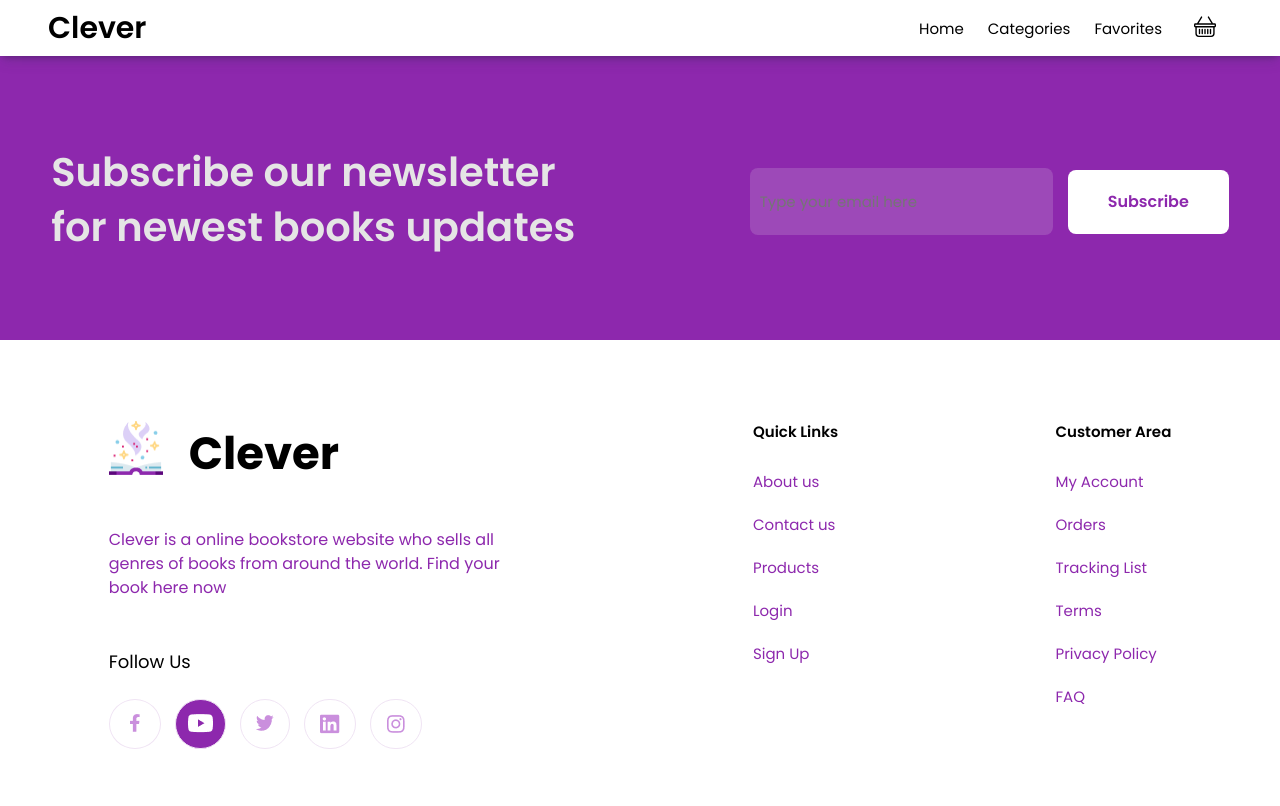
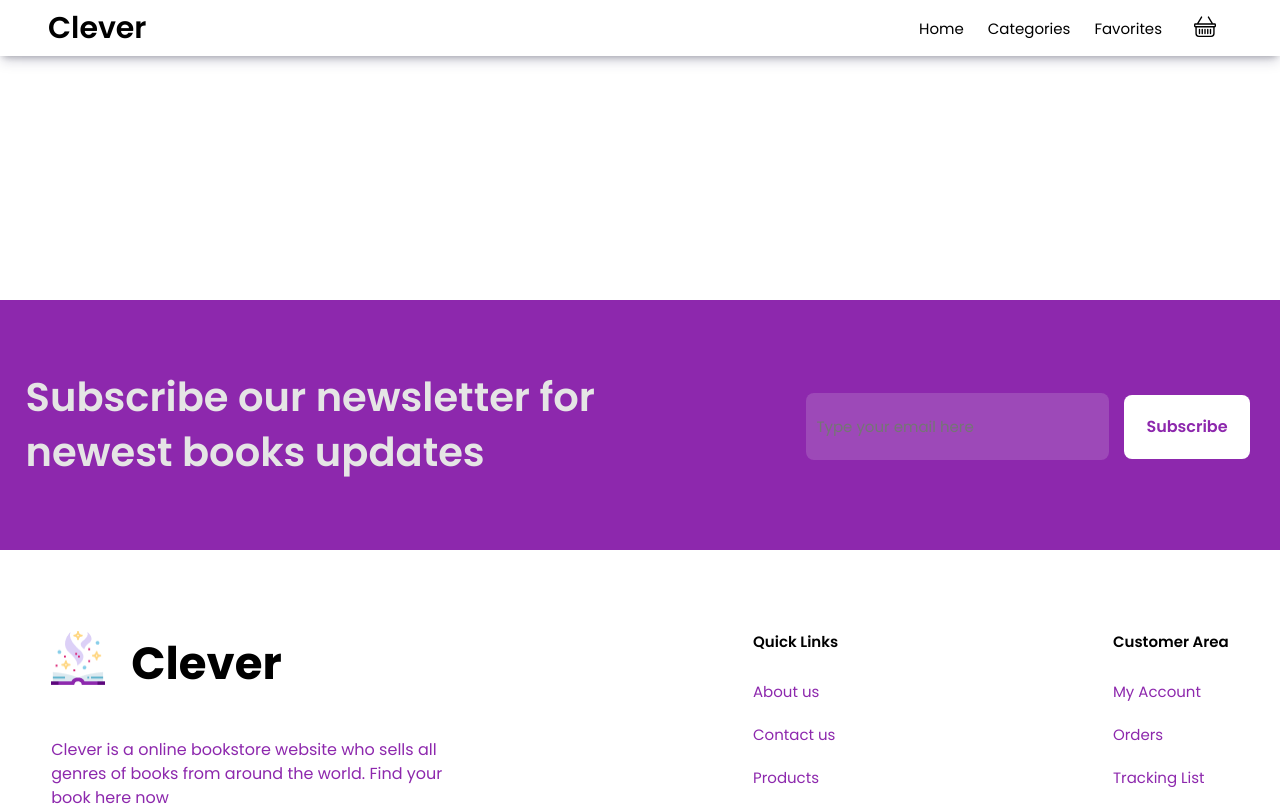
Before and after one commit to Kuba77/Final_project, a React (Create React App) app in the folder client/: page / in a window 1280 px wide. Shown: the top 806 px of the page. Built offline with nearby package versions, Linux system fonts and the light colour scheme.

Commit message:
repair footer

```diff
--- a/client/src/App.js
+++ b/client/src/App.js
@@ -3,7 +3,7 @@ import { store } from "./store";
 import { BrowserRouter as Router } from "react-router-dom";
 import Header from "./components/Header/Header";
 import Footer from "./components/Footer/Footer"
-
+import CategoriesBlock from "./components/Categories/Categories"
 
 
 function App() {
@@ -11,6 +11,7 @@ function App() {
     <Provider store={store}>
       <Router>
         <Header />
+        <CategoriesBlock />
         <Footer />
       </Router>
 
--- /dev/null
+++ b/client/src/components/Categories/Categories.js
@@ -0,0 +1,19 @@
+import React from "react";
+import classes from "./Categories.module.scss"
+
+const CategoriesBlock = () => {
+
+
+    return(
+        <>
+            <div className={classes.categories_wrapper}>
+                <div className={classes.categories_block}>
+                    <h1 className={classes.categories_title}>Categories</h1>
+                </div>
+            </div>
+        </>
+    )
+}
+
+
+export default CategoriesBlock;
--- /dev/null
+++ b/client/src/components/Categories/Categories.module.scss
@@ -0,0 +1,47 @@
+.categories_wrapper{
+    width: 100%;
+    min-height: 300px;
+    @media screen and (min-width: 970px) and (max-width:1260px){
+
+    }
+    @media screen and (min-width: 600px) and (max-width:969px){
+
+    }
+    @media screen and (min-width: 320px) and (max-width:599px){
+
+    }
+}
+.categories_block{
+    max-width: 90%;
+    margin: 0 auto;
+    display: block;
+
+    @media screen and (min-width: 970px) and (max-width:1260px){
+
+    }
+    @media screen and (min-width: 600px) and (max-width:969px){
+
+    }
+    @media screen and (min-width: 320px) and (max-width:599px){
+
+    }
+}
+.categories_title{
+
+    font-weight: 600;
+    font-size: 35px;
+    line-height: 52px;
+
+
+
+color: #000000;
+    @media screen and (min-width: 970px) and (max-width:1260px){
+
+    }
+    @media screen and (min-width: 600px) and (max-width:969px){
+
+    }
+    @media screen and (min-width: 320px) and (max-width:599px){
+
+    }
+}
--- a/client/src/components/Footer/Footer.module.scss
+++ b/client/src/components/Footer/Footer.module.scss
@@ -6,14 +6,14 @@
   .footer_container{
   @media screen and (min-width: 1261px) {
     display: flex;
-    justify-content: space-around;
+    justify-content: space-between;
     margin: 0 auto;
-    max-width: 100%;
+    max-width: 92%;
     padding-top: 80px;
   }
   @media screen and (min-width: 970px) and (max-width:1260px) {
     display: flex;
-    justify-content: space-around;
+    justify-content: space-between;
     margin: 0 auto;
     max-width: 95%;
     padding-top: 60px;
@@ -345,34 +345,31 @@
 
 /*footer books subscribe*/
 .footer_subscribe{
-  margin-right: 4%;
-  margin-top: 145px;
-  max-width: 640px;
+  margin-top: 70px;
+  width: 35%;
+  margin-right: 2%;
   @media screen and (min-width: 970px) and (max-width:1260px) {
-    margin-right: 5%;
-    margin-top: 130px;
+    margin-top: 70px;
     max-width: 540px;
   }
   @media screen and (min-width: 600px) and (max-width:969px) {
-    margin-right: 3%;
-    margin-top: 110px;
-    max-width: 540px;
+    margin-top: 55px;
+    width: 280px;
     margin-left: 5px;
   }
   @media screen and (min-width: 320px) and (max-width:599px){
-    margin: 0 auto 15px;
-    max-width: 332px;
+    margin: 0px 0px 6% 10%;
+    width: 80%;
   }
 }
 .footer_input_subscribe{
   font-family: $body-font;
-  max-width: 70%;
+  max-width: 68%;
   min-height: 67px;
   border-radius: 8px;
   border: none;
   background: #F3F3F329;
   color: #E2E2E2;
-  margin: 0 auto;
   padding-left: 10px;
   @media screen and (min-width: 970px) and (max-width:1260px){
     max-width: 70%;
@@ -384,7 +381,6 @@
     min-height: 40px;
   }
   @media screen and (min-width: 320px) and (max-width:599px){
-    max-width: 72%;
     min-height: 40px;
     margin: 0;
   }
@@ -392,7 +388,7 @@
 .footer_button_sumbmit {
   margin-left: 15px;
   color: #8D28AD;
-  padding: 20px 40px;
+  padding: 20px 22px;
   font-weight: 600;
   font-size: 16px;
   line-height: 24px;
@@ -401,7 +397,7 @@
   @media screen and (min-width: 970px) and (max-width:1260px){
     font-size: 13px;
     min-height: 29px;
-    padding: 12px 20px;
+    padding: 12px 10px;
   }
   @media screen and (min-width: 600px) and (max-width:969px){
     padding: 9px 9px;
@@ -409,9 +405,9 @@
   }
   @media screen and (min-width: 320px) and (max-width:599px){
     max-width: 25%;
-    padding: 8px 10px;
+    padding: 10px 10px;
     font-size: 10px;
-    margin-left: 18px;
+
   }
 }
 
@@ -420,38 +416,38 @@
   display: flex;
   justify-content: space-between;
   background: $first-color;
-  min-height: 340px;
+  min-height: 250px;
   width: 100%;
   @media screen and (min-width: 970px) and (max-width:1260px){
-    min-height: 280px;
+    min-height: 240px;
     width: 100%;
   }
   @media screen and (min-width: 600px) and (max-width:969px){
-    min-height: 260px;
+    min-height: 170px;
     width: 100%;
   }
   @media screen and (min-width: 320px) and (max-width:599px){
-    min-height: 150px;
+    min-height: 130px;
     width: 100%;
     display: flex;
     flex-direction: column;
   }
 }
 .footer_subscribe_title{
-    margin-left: 4%;
+    margin-left: 2%;
     font-weight: 600;
     font-size: 40px;
     line-height: 55px;
     color: $text-color;
-    margin-top: 145px;
-    max-width: 530px;
+    margin-top: 70px;
+    max-width: 50%;
 
   @media screen and (min-width: 970px) and (max-width:1260px){
     font-weight: 550;
     font-size: 35px;
     line-height: 50px;
     color: $text-color;
-    margin-top: 130px;
+    margin-top: 70px;
     max-width: 480px;
 
   }
@@ -460,7 +456,7 @@
     font-size: 23px;
     line-height: 35px;
     color: #E5E5E5;
-    margin-top: 120px;
+    margin-top: 55px;
     max-width: 48%;
 
   }
@@ -469,7 +465,7 @@
     font-size: 18px;
     line-height: 25px;
     color: #E5E5E5;
-    margin-top: 90px;
+    margin-top: 40px;
     margin-left: auto;
     margin-right: auto;
     text-align: center;
```
